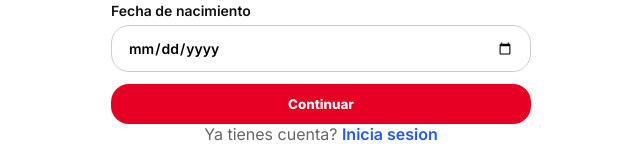
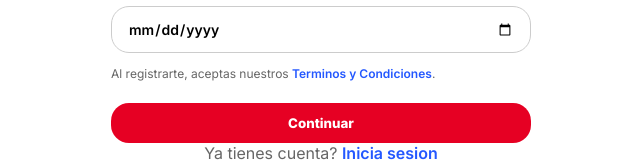
Before and after one commit to mat1520/Pinterest_Clone, a React (Vite) app in the folder FRONTEND-REACT/: page /register in a window 1280 px wide. Shown: the part 507-669 px from the top of the page, without its empty margins (319-959 px from the left). Built offline with nearby package versions, Linux system fonts and the light colour scheme; no server answers.

Commit message:
feat: add terms link to registration page

```diff
--- a/FRONTEND-REACT/src/index.css
+++ b/FRONTEND-REACT/src/index.css
@@ -296,6 +296,11 @@ button {
 .formulario__texto {
   color: var(--color-muted);
   margin-bottom: 8px;
+}
+
+.formulario__texto--small {
+  font-size: 12px;
+  line-height: 1.5;
 }
 
 .formulario__form {
--- a/FRONTEND-REACT/src/pages/RegisterPage.jsx
+++ b/FRONTEND-REACT/src/pages/RegisterPage.jsx
@@ -176,6 +176,13 @@ function RegisterPage() {
             />
           </label>
           {error && <p className="formulario__error">{error}</p>}
+          <p className="formulario__texto formulario__texto--small">
+            Al registrarte, aceptas nuestros{" "}
+            <Link className="formulario__enlace" to="/terms">
+              Terminos y Condiciones
+            </Link>
+            .
+          </p>
           <button
             id="btn-submit-register"
             className="boton"
```
